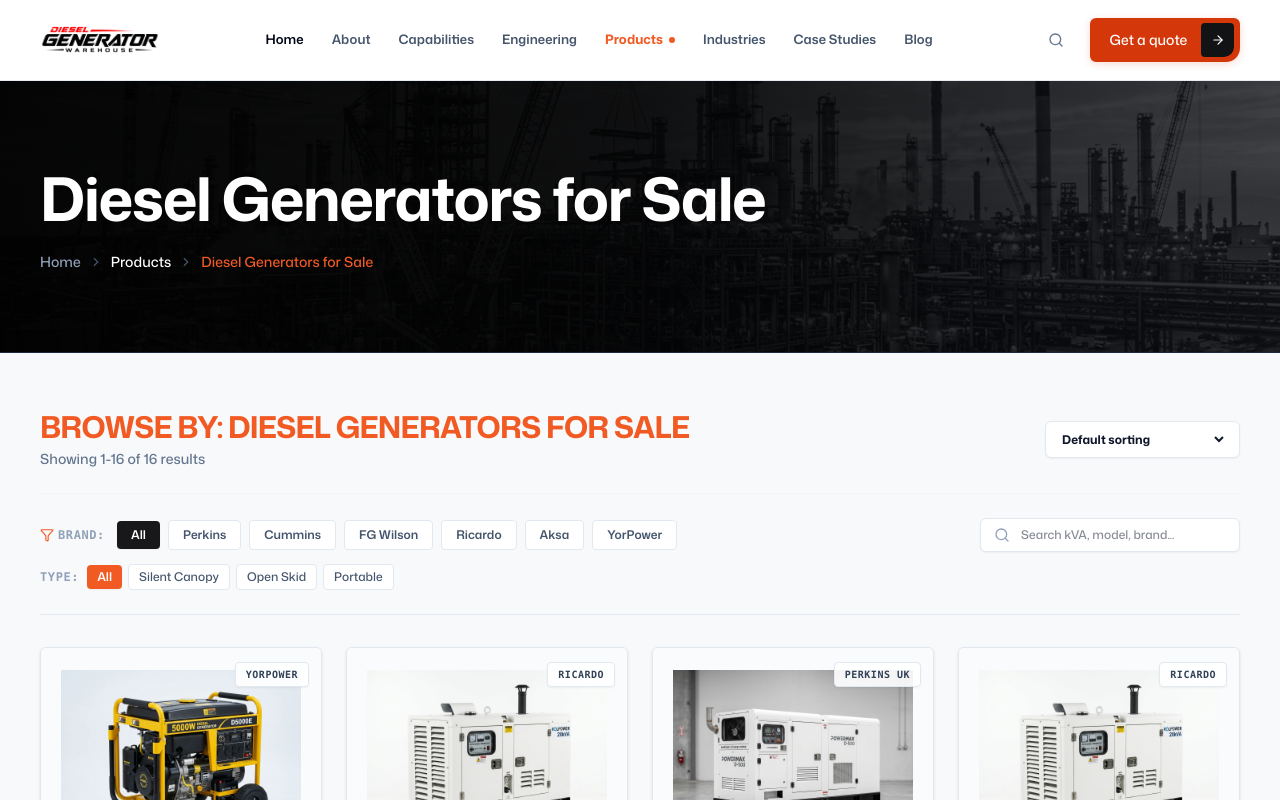
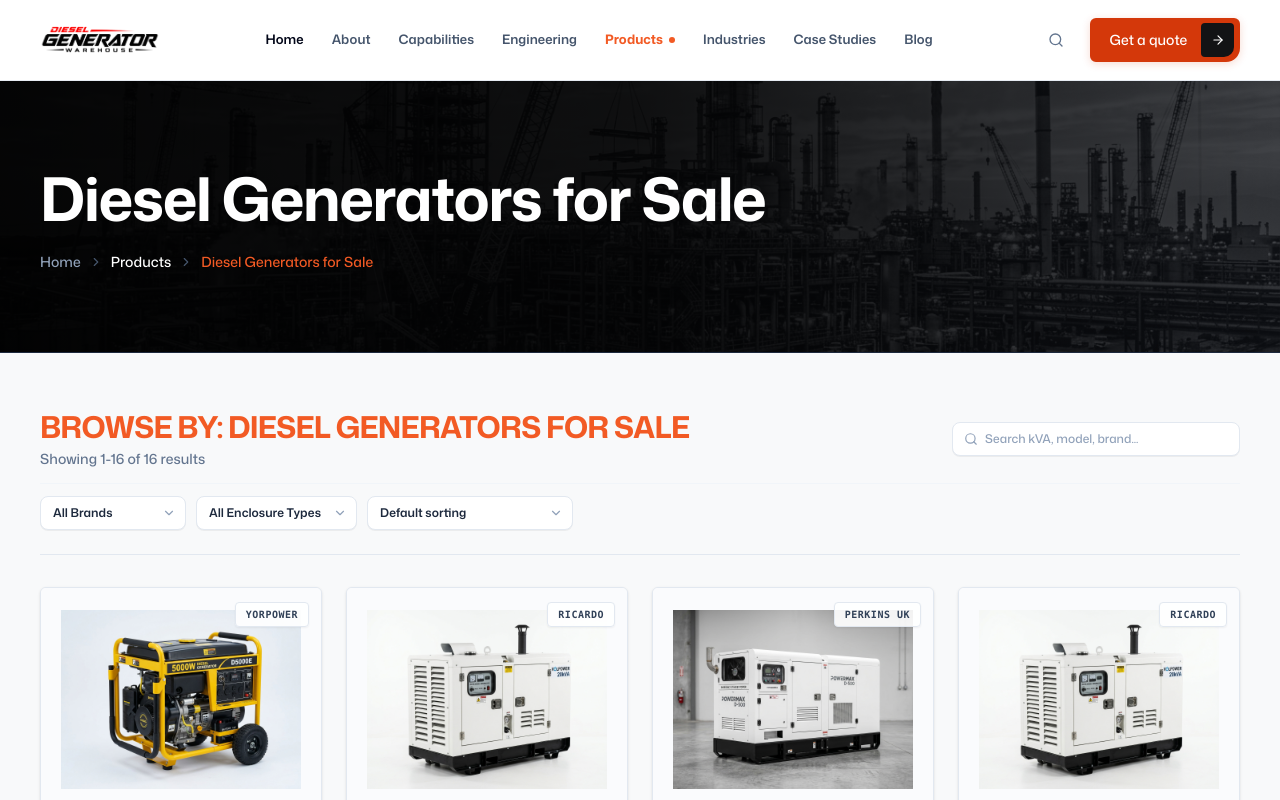
Before and after one commit to imtiazhasanBD/diesel-generator-warehouse-, a Next.js app: page /products in a window 1280 px wide. Shown: the top 800 px of the page. Built offline with nearby package versions, Linux system fonts and the light colour scheme; a web font is replaced by a local one.

Commit message:
refactor: update desktop filter and search layout on products page

```diff
--- a/src/app/products/page.tsx
+++ b/src/app/products/page.tsx
@@ -12,7 +12,8 @@ import {
   Fuel,
   Volume2,
   SlidersHorizontal,
-  RotateCcw
+  RotateCcw,
+  ChevronDown
 } from "lucide-react";
 import Navbar from "@/components/Navbar";
 import Footer from "@/components/Footer";
@@ -341,10 +342,11 @@ export default function ProductsPage() {
           </div>
 
           {/* =========================================================
-               DESKTOP CONTROLS (>= md): ORIGINAL FULL HORIZONTAL BAR
+               DESKTOP CONTROLS (>= md): COMPACT DROPDOWN OPTIONS
                ========================================================= */}
           <div className="hidden md:block">
-            <div className="flex flex-col lg:flex-row lg:items-center justify-between gap-6">
+            {/* Top Row: Title + Count (Left) & Live Search Input (Right) */}
+            <div className="flex flex-col lg:flex-row lg:items-center justify-between gap-4 mb-3.5">
               <div>
                 <h2 className="font-heading text-2xl lg:text-3xl font-bold text-[#F25A24] tracking-tight uppercase">
                   BROWSE BY: DIESEL GENERATORS FOR SALE
@@ -354,60 +356,21 @@ export default function ProductsPage() {
                 </p>
               </div>
 
-              {/* Sorting Dropdown */}
-              <div className="flex items-center gap-2 bg-white px-3 py-2 rounded-md border border-slate-200 shadow-xs text-xs font-semibold">
-                <select
-                  value={sortBy}
-                  onChange={(e) => setSortBy(e.target.value)}
-                  className="bg-transparent font-bold text-slate-900 focus:outline-none cursor-pointer"
-                >
-                  <option value="default">Default sorting</option>
-                  <option value="kva-asc">Sort by kVA: Low to High</option>
-                  <option value="kva-desc">Sort by kVA: High to Low</option>
-                  <option value="price-asc">Sort by Price: Low to High</option>
-                  <option value="price-desc">Sort by Price: High to Low</option>
-                </select>
-              </div>
-            </div>
-
-            {/* Interactive Filter Pills Strip */}
-            <div className="mt-6 flex items-center justify-between gap-4 pt-6 border-t border-slate-100">
-              {/* Brand Pills */}
-              <div className="flex items-center gap-2 overflow-x-auto pb-0 scrollbar-none">
-                <span className="text-xs font-mono font-bold text-slate-400 uppercase tracking-wider shrink-0 mr-1 flex items-center gap-1">
-                  <Filter className="w-3.5 h-3.5 text-[#F25A24]" />
-                  Brand:
-                </span>
-                {brands.map((b) => (
-                  <button
-                    key={b}
-                    onClick={() => setSelectedBrand(b)}
-                    className={`text-xs px-3.5 py-1.5 rounded-sm font-semibold transition-all shrink-0 cursor-pointer ${
-                      selectedBrand === b
-                        ? "bg-[#18181B] text-white shadow-xs"
-                        : "bg-white text-slate-600 hover:bg-slate-100 border border-slate-200"
-                    }`}
-                  >
-                    {b}
-                  </button>
-                ))}
-              </div>
-
               {/* Live Search Input */}
-              <div className="relative min-w-[260px]">
-                <Search className="w-4 h-4 text-slate-400 absolute left-3.5 top-1/2 -translate-y-1/2" />
+              <div className="relative w-64 lg:w-72 shrink-0">
+                <Search className="w-3.5 h-3.5 text-slate-400 absolute left-3 top-1/2 -translate-y-1/2" />
                 <input
                   id="product-search"
                   type="text"
                   placeholder="Search kVA, model, brand..."
                   value={searchQuery}
                   onChange={(e) => setSearchQuery(e.target.value)}
-                  className="w-full pl-10 pr-8 py-2 rounded-md bg-white border border-slate-200 text-xs text-slate-900 focus:outline-none focus:border-[#F25A24] shadow-xs font-medium"
+                  className="w-full pl-8 pr-7 py-2 rounded-lg bg-white border border-slate-200 text-xs text-slate-900 focus:outline-none focus:border-[#F25A24] focus:ring-2 focus:ring-[#F25A24]/15 shadow-2xs font-medium placeholder:text-slate-400"
                 />
                 {searchQuery && (
                   <button
                     onClick={() => setSearchQuery("")}
-                    className="absolute right-3 top-1/2 -translate-y-1/2 text-slate-400 hover:text-slate-900 text-xs"
+                    className="absolute right-2.5 top-1/2 -translate-y-1/2 text-slate-400 hover:text-slate-700 text-xs p-0.5"
                   >
                     ✕
                   </button>
@@ -415,37 +378,92 @@ export default function ProductsPage() {
               </div>
             </div>
 
-            {/* Quick Type Filter & Reset Strip */}
-            <div className="mt-3 flex items-center gap-1.5">
-              <span className="text-xs font-mono font-bold text-slate-400 uppercase tracking-wider shrink-0 mr-0.5">
-                Type:
-              </span>
-              {types.map((t) => (
-                <button
-                  key={t}
-                  onClick={() => setSelectedType(t)}
-                  className={`text-xs px-2.5 py-1 rounded-sm font-medium transition-all shrink-0 cursor-pointer ${
-                    selectedType === t
-                      ? "bg-[#F25A24] text-white shadow-xs font-semibold"
-                      : "bg-white text-slate-600 hover:bg-slate-100 border border-slate-200"
-                  }`}
+            {/* Filter & Sort Dropdowns Row */}
+            <div className="pt-3 border-t border-slate-100 flex items-center justify-between gap-3">
+              <div className="flex items-center gap-2.5">
+                {/* Brand Dropdown */}
+                <div className="relative">
+                  <select
+                    value={selectedBrand}
+                    onChange={(e) => setSelectedBrand(e.target.value)}
+                    className="appearance-none bg-white hover:bg-slate-50 border border-slate-200 text-slate-800 text-xs font-semibold rounded-lg pl-3 pr-8 py-2 focus:outline-none focus:border-[#F25A24] focus:ring-2 focus:ring-[#F25A24]/15 shadow-2xs cursor-pointer transition-all"
                   >
-                  {t}
-                </button>
+                    <option value="All">All Brands</option>
+                    {brands.filter((b) => b !== "All").map((b) => (
+                      <option key={b} value={b}>Brand: {b}</option>
                     ))}
+                  </select>
+                  <ChevronDown className="w-3.5 h-3.5 text-slate-400 absolute right-2.5 top-1/2 -translate-y-1/2 pointer-events-none" />
+                </div>
 
-              {(selectedBrand !== "All" || selectedType !== "All" || searchQuery) && (
+                {/* Type Dropdown */}
+                <div className="relative">
+                  <select
+                    value={selectedType}
+                    onChange={(e) => setSelectedType(e.target.value)}
+                    className="appearance-none bg-white hover:bg-slate-50 border border-slate-200 text-slate-800 text-xs font-semibold rounded-lg pl-3 pr-8 py-2 focus:outline-none focus:border-[#F25A24] focus:ring-2 focus:ring-[#F25A24]/15 shadow-2xs cursor-pointer transition-all"
+                  >
+                    <option value="All">All Enclosure Types</option>
+                    {types.filter((t) => t !== "All").map((t) => (
+                      <option key={t} value={t}>Type: {t}</option>
+                    ))}
+                  </select>
+                  <ChevronDown className="w-3.5 h-3.5 text-slate-400 absolute right-2.5 top-1/2 -translate-y-1/2 pointer-events-none" />
+                </div>
+
+                {/* Sorting Dropdown */}
+                <div className="relative">
+                  <select
+                    value={sortBy}
+                    onChange={(e) => setSortBy(e.target.value)}
+                    className="appearance-none bg-white hover:bg-slate-50 border border-slate-200 text-slate-800 text-xs font-semibold rounded-lg pl-3 pr-8 py-2 focus:outline-none focus:border-[#F25A24] focus:ring-2 focus:ring-[#F25A24]/15 shadow-2xs cursor-pointer transition-all"
+                  >
+                    <option value="default">Default sorting</option>
+                    <option value="kva-asc">Capacity: Low to High (kVA)</option>
+                    <option value="kva-desc">Capacity: High to Low (kVA)</option>
+                    <option value="price-asc">Price: Low to High</option>
+                    <option value="price-desc">Price: High to Low</option>
+                  </select>
+                  <ChevronDown className="w-3.5 h-3.5 text-slate-400 absolute right-2.5 top-1/2 -translate-y-1/2 pointer-events-none" />
+                </div>
+
+                {/* Reset Filters button */}
+                {activeFilterCount > 0 && (
                   <button
                     onClick={() => {
                       setSelectedBrand("All");
                       setSelectedType("All");
+                      setSortBy("default");
                       setSearchQuery("");
                     }}
-                  className="text-xs text-[#F25A24] hover:underline font-bold shrink-0 ml-1.5 flex items-center gap-1 cursor-pointer py-1"
+                    className="text-xs text-[#F25A24] hover:text-[#d4380a] bg-[#F25A24]/8 hover:bg-[#F25A24]/15 px-3 py-2 rounded-lg font-bold shrink-0 flex items-center gap-1.5 cursor-pointer transition-colors"
                   >
                     <RotateCcw className="w-3 h-3" />
-                  <span>Reset all filters</span>
+                    <span>Reset Filters</span>
                   </button>
+                )}
+              </div>
+
+              {/* Active Filter Indicators Summary */}
+              {activeFilterCount > 0 && (
+                <div className="hidden xl:flex items-center gap-1.5 text-xs text-slate-500">
+                  <span className="font-medium text-slate-400">Active:</span>
+                  {selectedBrand !== "All" && (
+                    <span className="px-2 py-0.5 rounded-full bg-slate-100 text-slate-800 text-[11px] font-semibold border border-slate-200">
+                      {selectedBrand}
+                    </span>
+                  )}
+                  {selectedType !== "All" && (
+                    <span className="px-2 py-0.5 rounded-full bg-slate-100 text-slate-800 text-[11px] font-semibold border border-slate-200">
+                      {selectedType}
+                    </span>
+                  )}
+                  {sortBy !== "default" && (
+                    <span className="px-2 py-0.5 rounded-full bg-slate-100 text-slate-800 text-[11px] font-semibold border border-slate-200">
+                      Sorted
+                    </span>
+                  )}
+                </div>
               )}
             </div>
           </div>
```
Also changed, not shown: 2 other files (tests, documents, lock files or other folders). Lines whose indentation alone changed are shown as unchanged.
